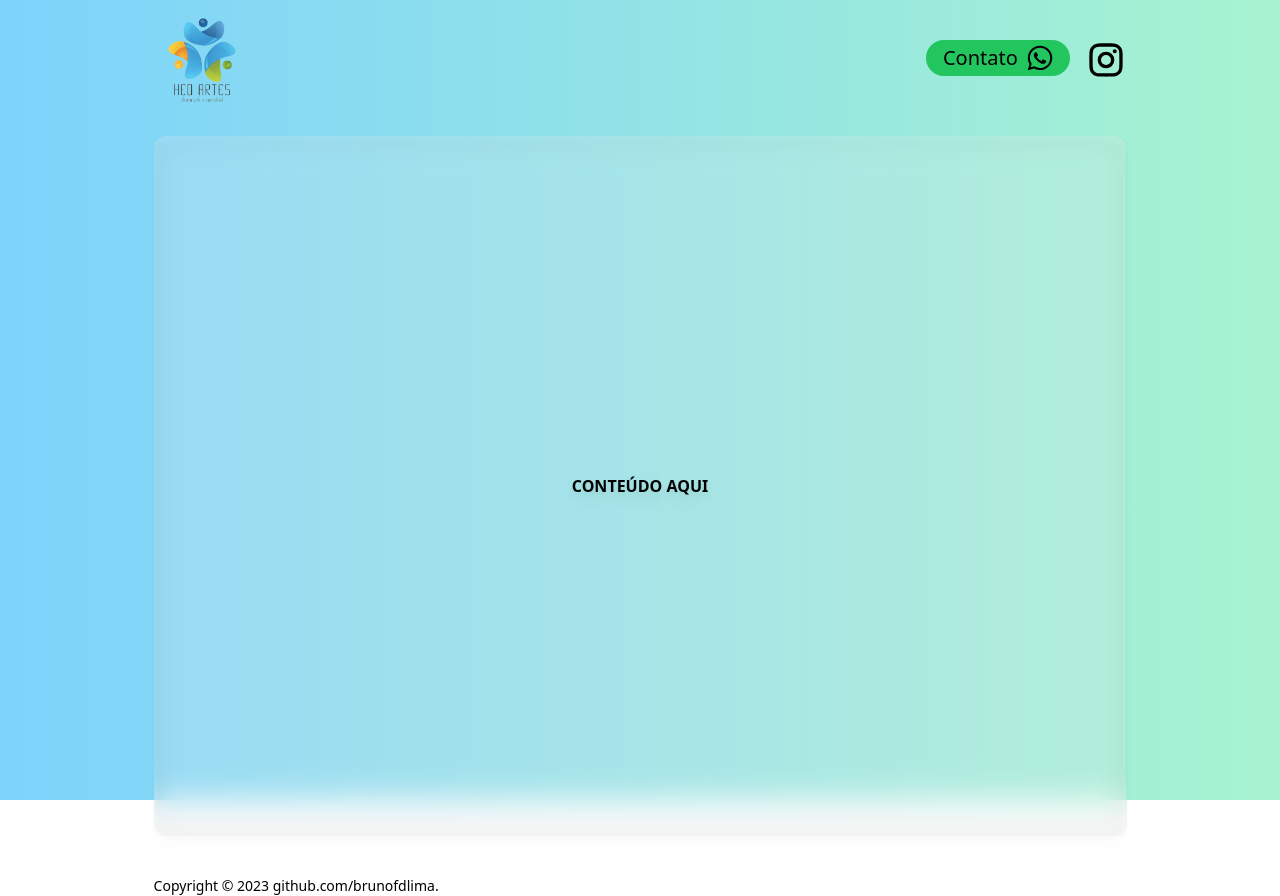
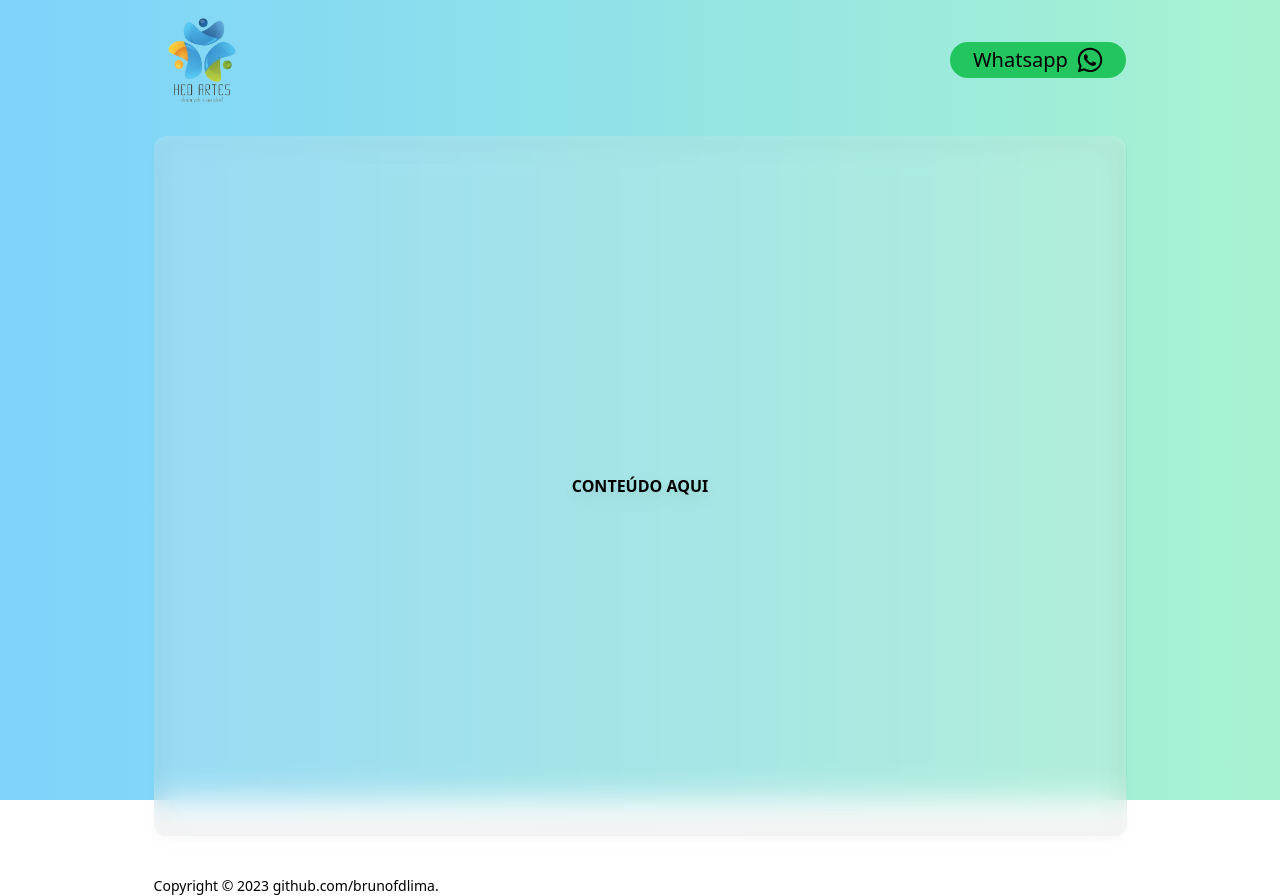
Before and after one commit to brunofdlima/ToHedartes, a React (Create React App) app: page / in a window 1280 px wide. Built offline with nearby package versions, Linux system fonts and the light colour scheme.

Commit message:
switches

```diff
--- a/public/index.html
+++ b/public/index.html
@@ -5,7 +5,7 @@
     <link rel="icon" href="%PUBLIC_URL%/favicon.ico" />
     <meta name="viewport" content="width=device-width, initial-scale=1" />
     <meta name="theme-color" content="#000000" />
-    <title>Hedartes</title>
+    <title>© Hedartes</title>
   </head>
   <body>
     <div id="root"></div>
--- a/src/App.js
+++ b/src/App.js
@@ -1,6 +1,4 @@
-/* eslint-disable jsx-a11y/alt-text */
 import { FaWhatsapp } from "react-icons/fa";
-import { RiInstagramLine } from "react-icons/ri";
 
 import React from "react";
 
@@ -11,24 +9,16 @@ function App() {
     <div className="bg-gradient-to-r from-sky-300 to-emerald-200 h-screen px-[12%] pt-10">
       <header className="flex justify-between h-10 items-center">
         <img src={logo} className="h-24 w-24" />
-        <div className="flex">
+        <div>
           <a
             href="https://api.whatsapp.com/send/?phone=5521995229284&text=Olá! Preciso de ajuda.&type=phone_number&app_absent=0"
             target="_blank"
             rel="noreferrer"
           >
-            <button className="bg-green-500 w-36 h-9 ml-4 rounded-full flex items-center justify-center hover:bg-green-600 duration-[500ms] hover:duration-[500ms]">
-              <p className="text-xl">Contato</p>
+            <button className="bg-green-500 w-44 h-9 ml-4 rounded-full flex items-center justify-center hover:bg-green-600 duration-[500ms] hover:duration-[500ms]">
+              <p className="text-xl">Whatsapp</p>
               <FaWhatsapp className="h-7 w-7 ml-2"/>
             </button>
-          </a>
-          <a
-            href="https://www.instagram.com/hedartesoficial/"
-            target="_blank"
-            className="ml-4 hover:text-[#FF0069] hover:duration-500 duration-500"
-            rel="noreferrer"
-          >
-            <RiInstagramLine className="h-10 w-10" />
           </a>
         </div>
       </header>
```
